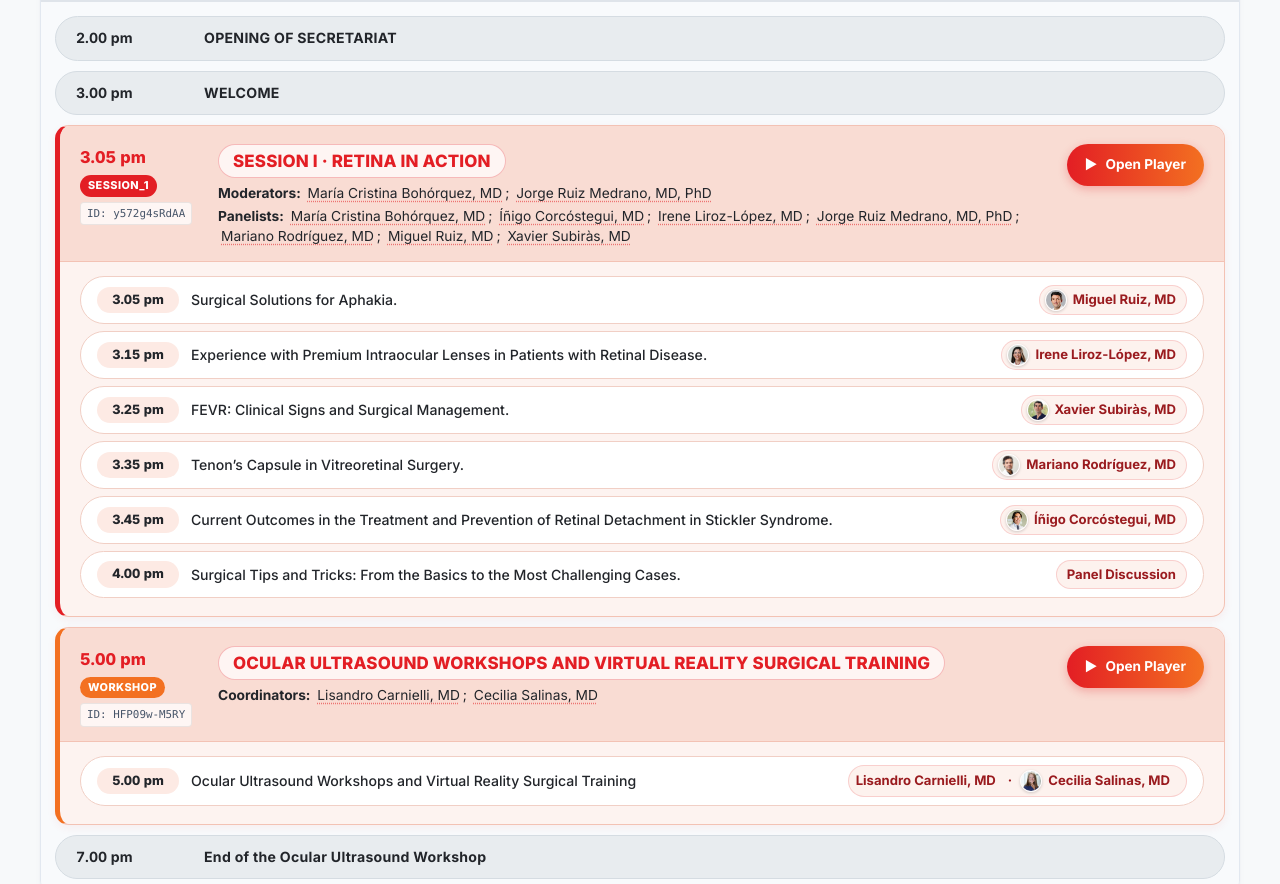
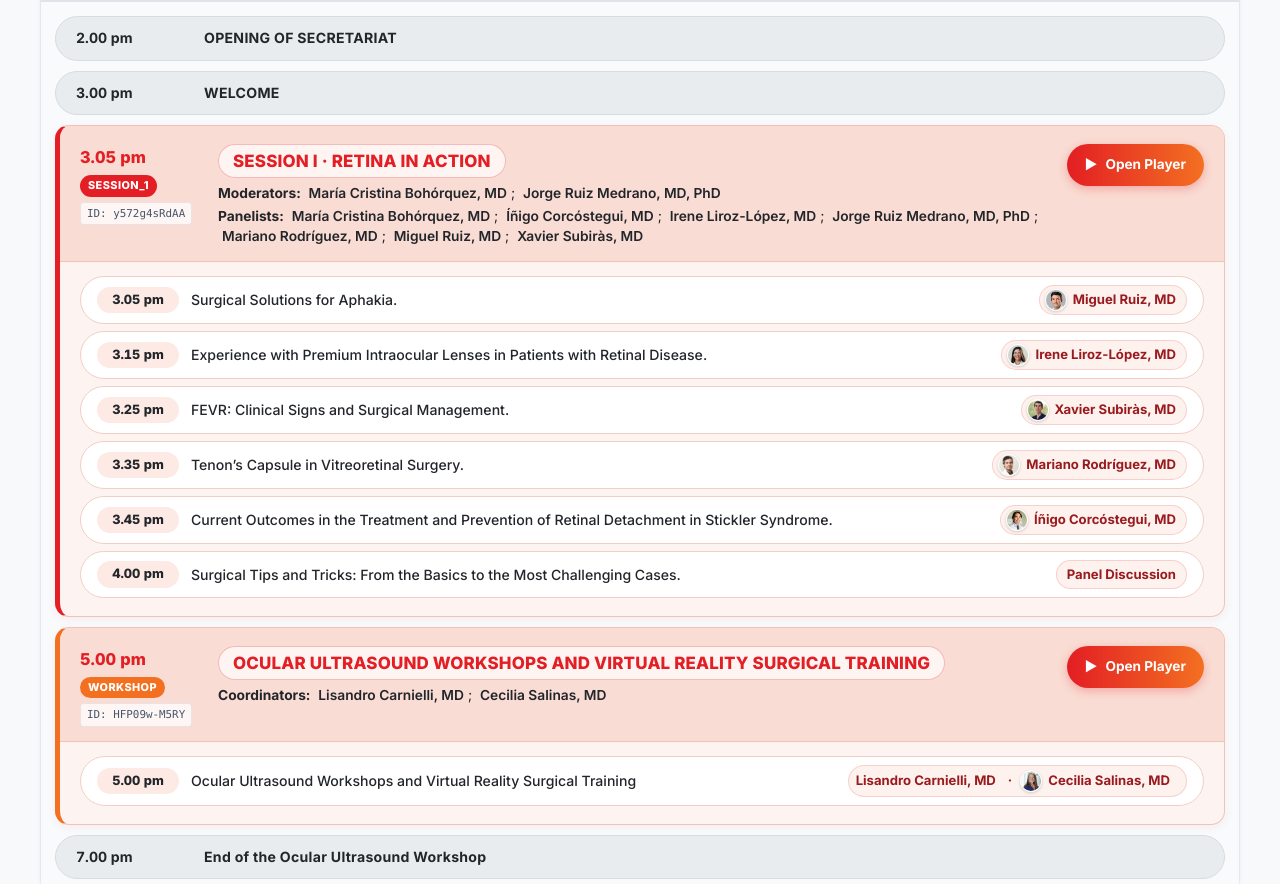
Before and after one commit to alxcouto/EVENTOS-IMO, a website: page 26-11-12_TIR26/index.html in a window 1280 px wide. Shown: the part 1049-1933 px from the top of the page. Drawn offline with nearby package versions, Linux system fonts and the light colour scheme.

Commit message:
style(TIR26): remove dotted underline on faculty roll-over names

```diff
--- a/26-11-12_TIR26/style.css
+++ b/26-11-12_TIR26/style.css
@@ -868,18 +868,19 @@
 
 .session-faculty-meta .speaker-trigger,
 .break-detail .speaker-trigger {
-    text-decoration: underline;
-    text-decoration-style: dotted;
-    text-decoration-color: rgba(227, 30, 36, 0.55);
-    text-underline-offset: 3px;
-    padding: 1px 3px;
+    text-decoration: none;
+    font-weight: 600;
+    color: var(--tir-charcoal);
+    padding: 1px 6px;
+    margin: 0 -2px;
+    border-radius: var(--radius-full);
 }
 
 .session-faculty-meta .speaker-trigger:hover,
 .break-detail .speaker-trigger:hover {
     color: var(--tir-crimson);
-    background: rgba(227, 30, 36, 0.09);
-    text-decoration-style: solid;
+    background: rgba(227, 30, 36, 0.1);
+    text-decoration: none;
 }
 
 .lp-speaker.speaker-trigger:hover,
```
